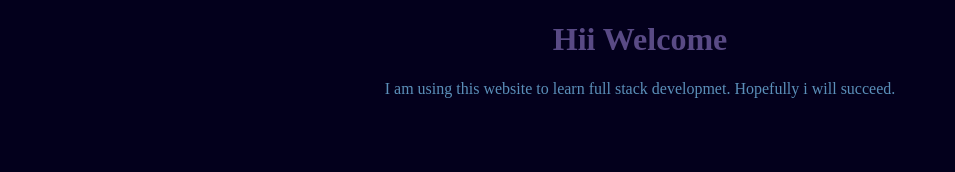
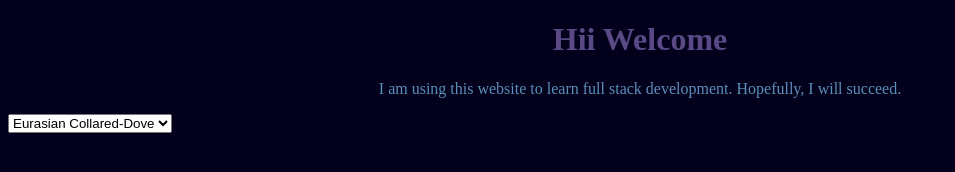
Before and after one commit to VihaanReddyM/Learning-full-Stack-development, a website: page src/index.html in a window 1280 px wide. Shown: the whole page, without its empty margins (0-955 px from the left). Drawn offline with Linux system fonts and the light colour scheme.

Commit message:
added drop down menu
try to make it display the json file but i dont know how to make work, really need a real persons help. open a issue if you want to help

```diff
--- /dev/null
+++ b/src/changes.json
@@ -0,0 +1,19 @@
+{
+    "bird": [
+        {
+            "ID": "001",
+            "commit": "Eurasian Collared-Dove",
+            "commit-details": ""
+        },
+        {
+            "ID": "002",
+            "commit": "Eurasian Collared-Dove",
+            "commit-details": ""
+        },
+        {
+            "ID": "003",
+            "commit": "Eurasian Collared-Dove",
+            "commit-details": ""
+        }
+    ]
+}
--- a/src/index.html
+++ b/src/index.html
@@ -8,7 +8,14 @@
 </head>
 <body>
   <h1>Hii Welcome</h1>
-  <p>I am using this website to learn full stack developmet. Hopefully i will succeed.</p>
-  <script src="./index.js"></script>
+  <p>I am using this website to learn full stack development. Hopefully, I will succeed.</p>
+
+  <select id="sel" onchange="show(this)" title="Select Revision">
+    <option value="">-- Select --</option>
+  </select>
+
+  <div id="revision-data"></div>
+
+  <script src="index.js"></script>
 </body>
 </html>
--- a/src/index.js
+++ b/src/index.js
@@ -0,0 +1,48 @@
+window.onload = populateSelect();
+
+function populateSelect() {
+    var xhr = new XMLHttpRequest();
+    var method = 'GET';
+    var overrideMimeType = 'application/json';
+    var url = './changes.json';
+
+    xhr.onreadystatechange = function () {
+        if (xhr.readyState === XMLHttpRequest.DONE) {
+            if (xhr.status === 200) {
+                var data = JSON.parse(xhr.responseText);
+                var birds = data.bird;
+                var ele = document.getElementById('sel');
+
+                console.log('Birds:', birds); // Debug statement
+
+                // Clear existing options
+                ele.innerHTML = '';
+
+                birds.forEach(function (bird) {
+                    var option = document.createElement('option');
+                    option.value = bird.ID;
+                    option.textContent = bird.commit;
+                    ele.appendChild(option);
+                });
+
+                console.log('Dropdown options:', ele.innerHTML); // Debug statement
+            } else {
+                console.error('Error loading JSON:', xhr.status); // Debug statement
+            }
+        }
+    };
+
+    xhr.open(method, url, true);
+    xhr.send();
+}
+
+function show(ele) {
+    var msg = document.getElementById('msg');
+    msg.innerHTML =
+        'Selected Bird: <b>' +
+        ele.options[ele.selectedIndex].text +
+        '</b> </br>' +
+        'ID: <b>' +
+        ele.value +
+        '</b>';
+}
```
